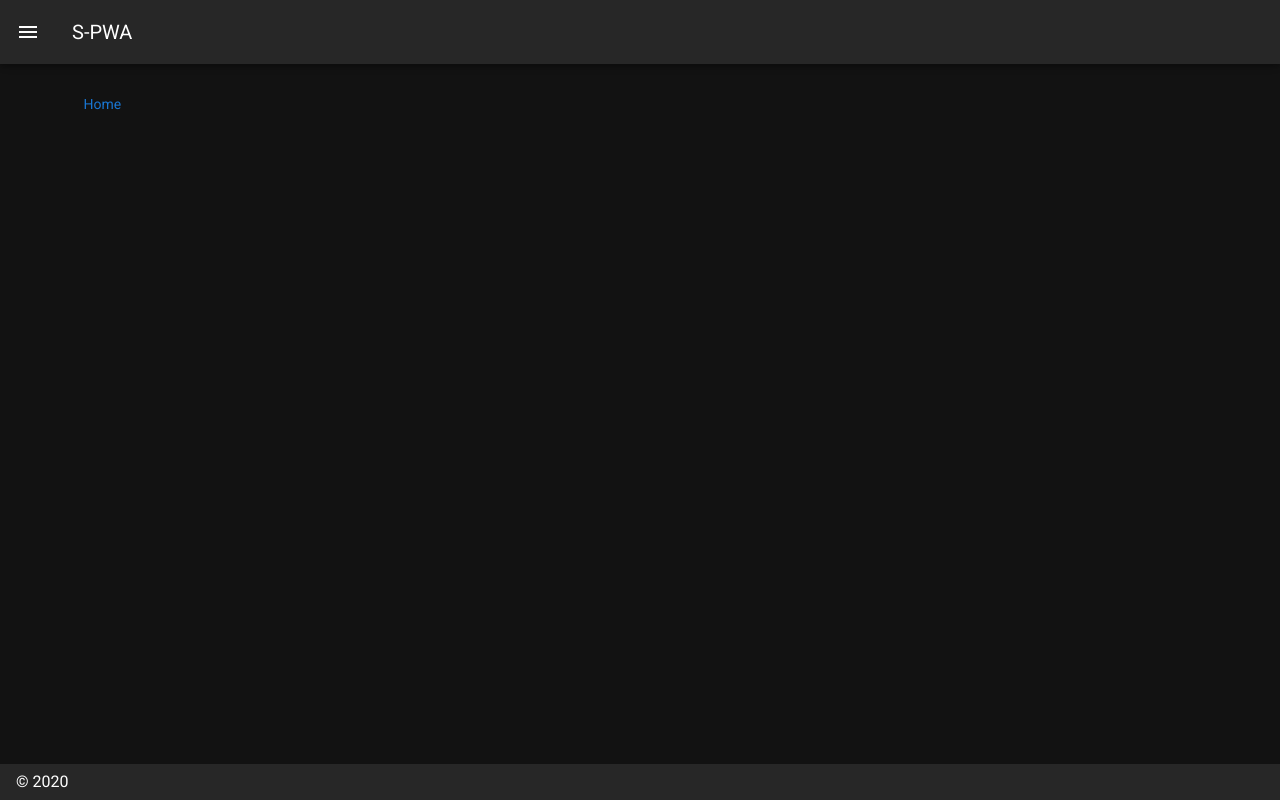
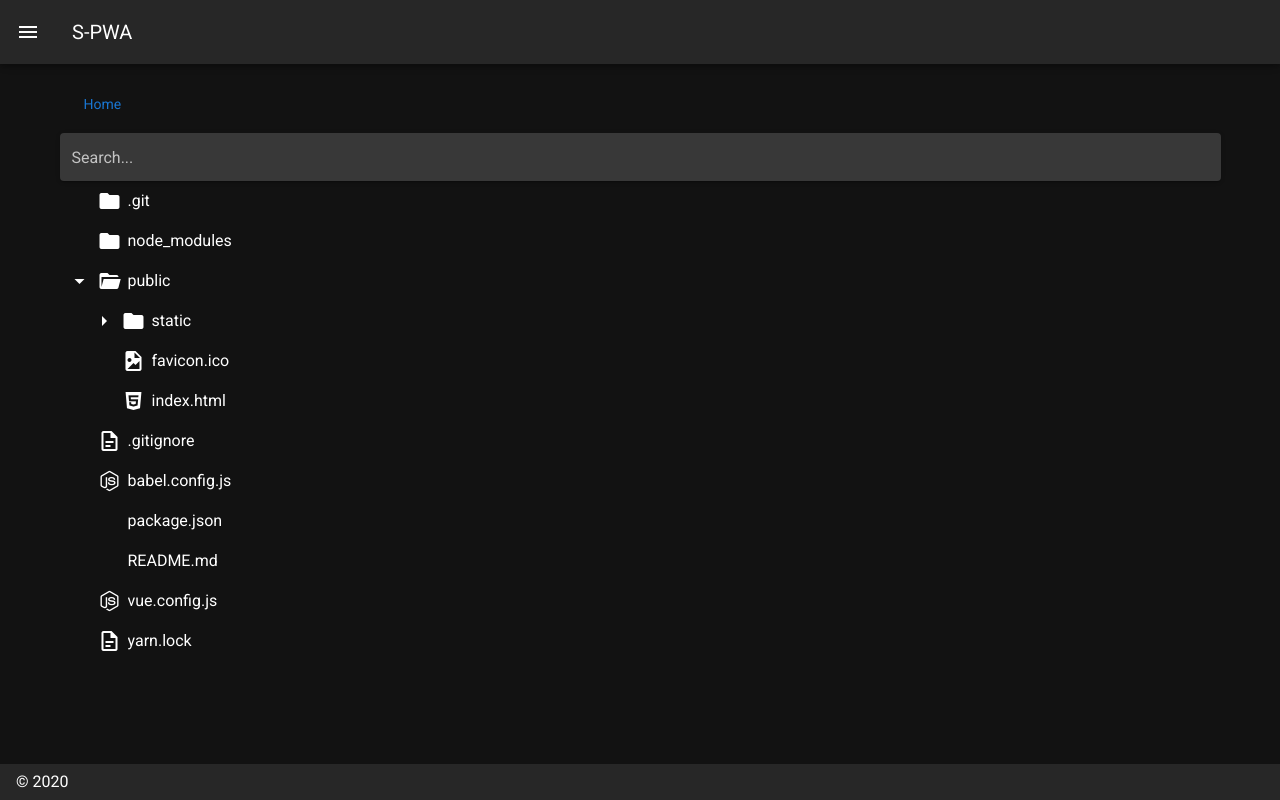
Before and after one commit to qtipee/s-pwa, a Nuxt app: page / in a window 1280 px wide. Built offline with nearby package versions, Linux system fonts and the light colour scheme.

Commit message:
File Explorer with search

```diff
--- /dev/null
+++ b/components/FileExplorer.vue
@@ -0,0 +1,109 @@
+<template>
+    <div class="file-explorer">
+        <v-text-field
+            v-model="search"
+            label="Search..."
+            solo-inverted
+            hide-details
+            clearable
+        ></v-text-field>
+        <v-treeview
+            v-model="tree"
+            :search="search"
+            :filter="filter"
+            :open="open"
+            :items="items"
+            item-key="name"
+            open-on-click
+            dense
+        >
+            <template v-slot:prepend="{ item, open }">
+                <v-icon v-if="!item.file">
+                    {{ open ? 'mdi-folder-open' : 'mdi-folder' }}
+                </v-icon>
+                <v-icon v-else>
+                    {{ files[item.file] }}
+                </v-icon>
+            </template>
+        </v-treeview>
+    </div>
+</template>
+
+<script>
+export default {
+    data () {
+        return {
+            open: ['public'],
+            search: null,
+            files: {
+                html: 'mdi-language-html5',
+                js: 'mdi-nodejs',
+                json: 'mdi-json',
+                md: 'mdi-markdown',
+                pdf: 'mdi-file-pdf',
+                png: 'mdi-file-image',
+                txt: 'mdi-file-document-outline',
+                xls: 'mdi-file-excel',
+            },
+            tree: [],
+            items: [
+                {
+                    name: '.git',
+                },
+                {
+                    name: 'node_modules',
+                },
+                {
+                    name: 'public',
+                    children: [
+                        {
+                            name: 'static',
+                            children: [{
+                                name: 'logo.png',
+                                file: 'png',
+                            }],
+                        },
+                        {
+                            name: 'favicon.ico',
+                            file: 'png',
+                        },
+                        {
+                            name: 'index.html',
+                            file: 'html',
+                        },
+                    ],
+                },
+                {
+                    name: '.gitignore',
+                    file: 'txt',
+                },
+                {
+                    name: 'babel.config.js',
+                    file: 'js',
+                },
+                {
+                    name: 'package.json',
+                    file: 'json',
+                },
+                {
+                    name: 'README.md',
+                    file: 'md',
+                },
+                {
+                    name: 'vue.config.js',
+                    file: 'js',
+                },
+                {
+                    name: 'yarn.lock',
+                    file: 'txt',
+                },
+            ],
+        }
+    },
+    computed: {
+        filter () {
+            return (item, search, textKey) => item[textKey].indexOf(search) > -1
+        }
+    },
+}
+</script>
--- a/pages/index.vue
+++ b/pages/index.vue
@@ -1,9 +1,13 @@
 <template>
-
+    <FileExplorer />
 </template>
 
 <script>
+import FileExplorer from '~/components/FileExplorer.vue'
+
 export default {
-  //
+  components: {
+      FileExplorer,
+  },
 }
 </script>
```
